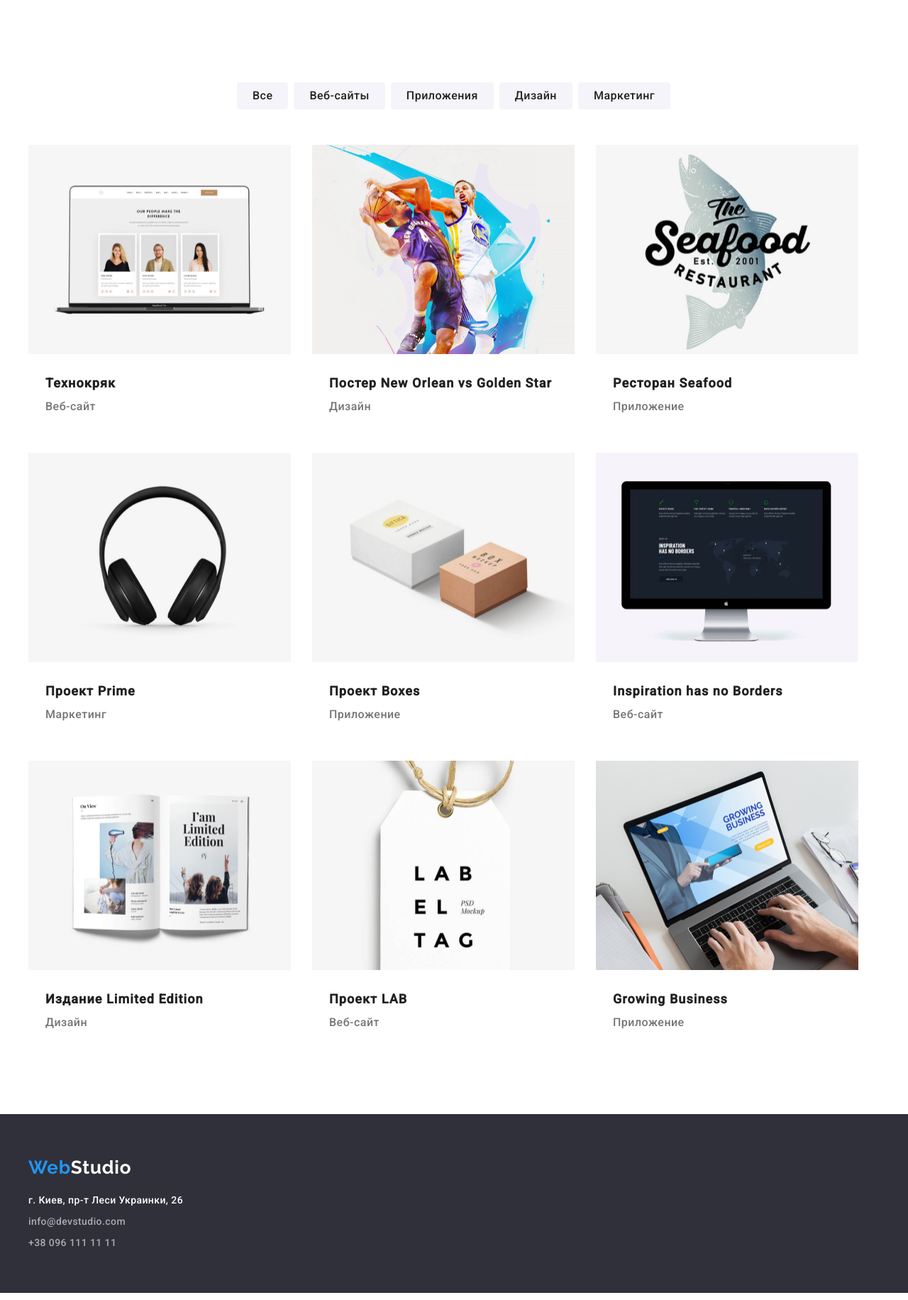
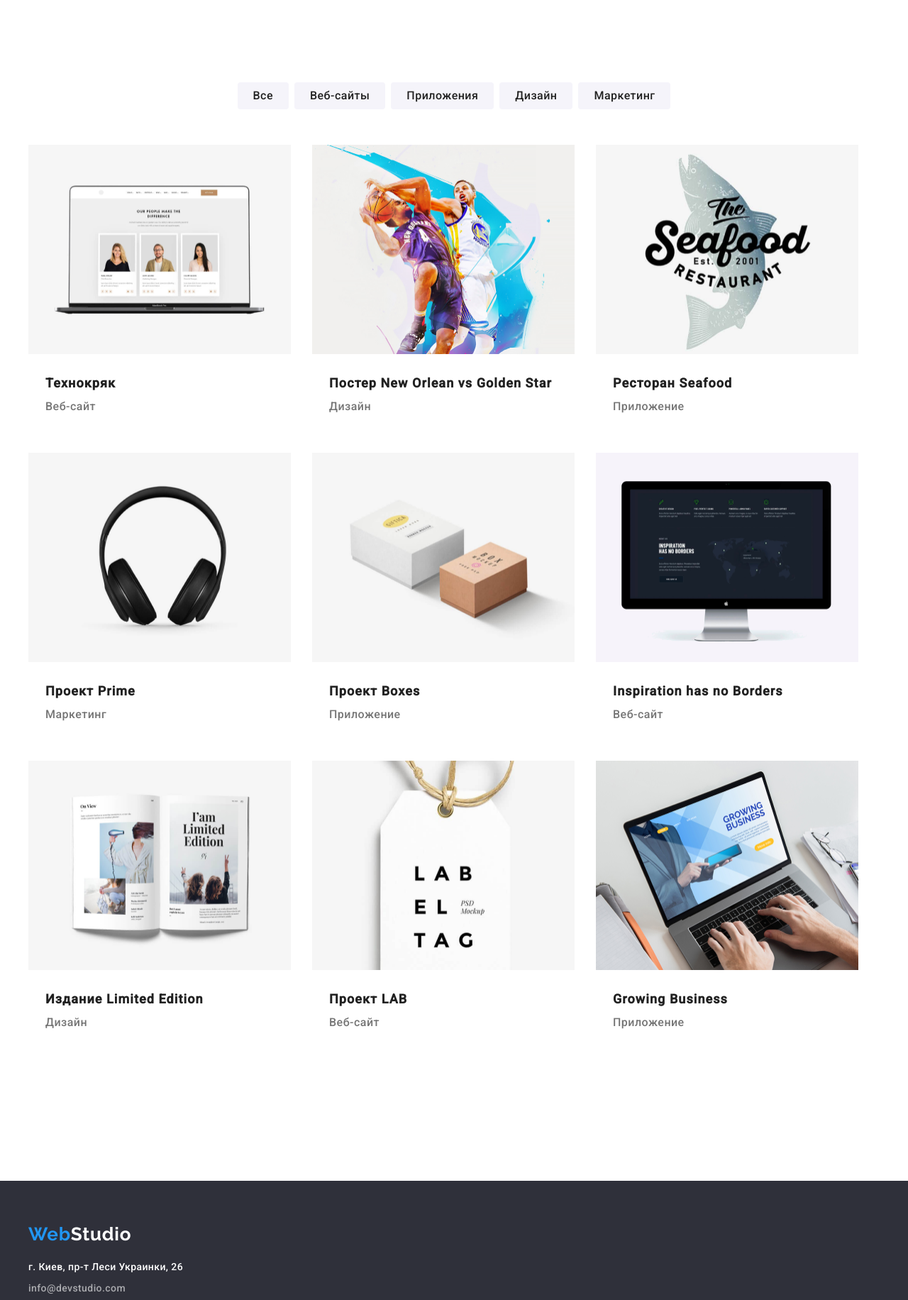
Before and after one commit to Klymenov/goit-markup-hw-03, a plain HTML site: page portfolio.html in a window 1280 px wide. Shown: the part 58-1890 px from the top of the page at 71% size. Drawn offline with Linux system fonts and the light colour scheme.

Commit message:
2nd commit

```diff
--- a/portfolio.html
+++ b/portfolio.html
@@ -46,7 +46,7 @@
     <main>
         <section class="main-section">
             <div class="container">
-                <div class="main-nav">
+                <!-- <div class="main-nav"> -->
                     <ul class="main-nav-list">
                         <li class="main-nav-element"><button type="button" >Все</button></li>
                         <li class="main-nav-element"><button type="button" >Веб-сайты</button></li>
@@ -54,9 +54,9 @@
                         <li class="main-nav-element"><button type="button" >Дизайн</button></li>
                         <li class="main-nav-element"><button type="button" >Маркетинг</button></li>
                     </ul>
-                </div>
+                <!-- </div> -->
 
-                <div class="card-set">
+                <!-- <div class="card-set"> -->
                     <ul class="card-list">
                         <li class="card-element">
                             <img src="./img/portfolio/tehnokryak.png" width="370" height="295" alt="Технокряк">
@@ -122,7 +122,7 @@
                             </div>
                         </li>
                     </ul>
-                </div>
+                <!-- </div> -->
             </div>
         </section>
 
--- a/styles/portfolio.css
+++ b/styles/portfolio.css
@@ -88,17 +88,21 @@ body {
 /*main-section*/
 
 .main-section {
-
+    background-color: #ffffff;
+    padding-top: 94px;
+    padding-bottom: 94px;
 }
 .main-nav {
     width: 100%;
     align-items: center;
 }
 .main-nav-list {
-    margin: 94px 294px 50px 286px;
-    display: inline-flex;
+    justify-content: center;
+    margin: 0 auto 50px;
+    display: flex;
     list-style: none;
     padding: 0;
+    margin-left: -8px;
 }
 .main-nav-element {
     margin-left: 8px;
@@ -169,15 +173,15 @@ button {
 
 .footer-section {
     background-color: #2F303A;
+    background-color: #2F303A;
+    padding-top: 60px;
+    padding-bottom: 60px;
 }
 .footer-content {
 
 }
 .footer-nav {
     display: inline-block;
-    margin-top: 60px;
-    margin-bottom: 51px;
-
 }
 .footer-logo {
     display: block;
--- a/styles/styles.css
+++ b/styles/styles.css
@@ -95,17 +95,17 @@ body {
 
 .hero-section {
     background-color: #2F303A;
+    padding-top: 200px;
+    padding-bottom: 200px;
 }
 .hero-content {
     width: 100%;
     margin: 0 auto;
-    display: inline-block;
+    /* display: inline-block; */
 }
 .hero-button {
     background-color: #2196F3;
     box-shadow: 0px 4px 4px rgba(0, 0, 0, 0.15);
-    border-radius: 4px;
-    box-sizing: border-box;
     width: 200px;
     height: 50px;
     color: white;
@@ -115,10 +115,10 @@ body {
     align-items: center;
     letter-spacing: 0.06em;
     padding: 0px;
-    margin: 0 500px 200px;
+    margin: 0 500px;
 }
 .hero-heading {
-    display: inline-block;
+    /* display: inline-block; */
     font-weight: 900;
     font-size: 44px;
     line-height: 60px;
@@ -126,7 +126,7 @@ body {
     letter-spacing: 0.06em;
     text-transform: uppercase;
     color: #FFFFFF;
-    margin: 200px 252px 30px;
+    margin: 0px 252px 30px;
 }
 
 /*work section*/
@@ -134,12 +134,19 @@ body {
 .work-section {
     margin: 0 auto;
     background-color: white;
+    padding-bottom: 94px;
 }
-.accents {
+.accents-section {
+    margin: 0 auto;
+    background-color: white;
+    padding-top: 94px;
+    padding-bottom: 94px;
+}
+/* .accents {
     display: inline-block;
     width: 100%;
     margin-top: 94px;
-}
+} */
 .accents-list {
     display: flex;
     padding: 0;
@@ -185,7 +192,7 @@ body {
     margin-left: -30px;
 }
 .work-heading {
-    display: inline-block;
+    /* display: inline-block; */
     margin: 0px auto 50px;
     font-weight: 700;
     font-size: 36px;
@@ -203,26 +210,27 @@ body {
 
 .team-section {
     background-color: #F5F4FA;
+    padding-top: 94px;
+    padding-bottom: 94px;
 }
-.our-team {
+/*.our-team {
     width: 100%;
     margin: 0 auto;
-}
+} */
 .team-heading {
-    display: inline-block;
     font-weight: 700;
     font-size: 36px;
     line-height: 42px;
     text-align: center;
     letter-spacing: 0.03em;
-    margin: 94px 467px 50px;
+    margin: 0px auto 50px;
     align-items: center;
     color: #212121;
 }
 .team-list {
-    display: inline-flex;
+    display: flex;
     width: 100%;
-    margin: 0 auto 94px;
+    margin: 0 auto;
     margin-left: -30px;
     padding: 0px;
     list-style: none;
@@ -258,14 +266,14 @@ body {
 
 .footer-section {
     background-color: #2F303A;
+    padding-top: 60px;
+    padding-bottom: 60px;
 }
 .footer-content {
 
 }
 .footer-nav {
     display: inline-block;
-    margin-top: 60px;
-    margin-bottom: 51px;
 
 }
 .footer-logo {
```
Also changed, not shown: index.html (+11 -10 lines).
